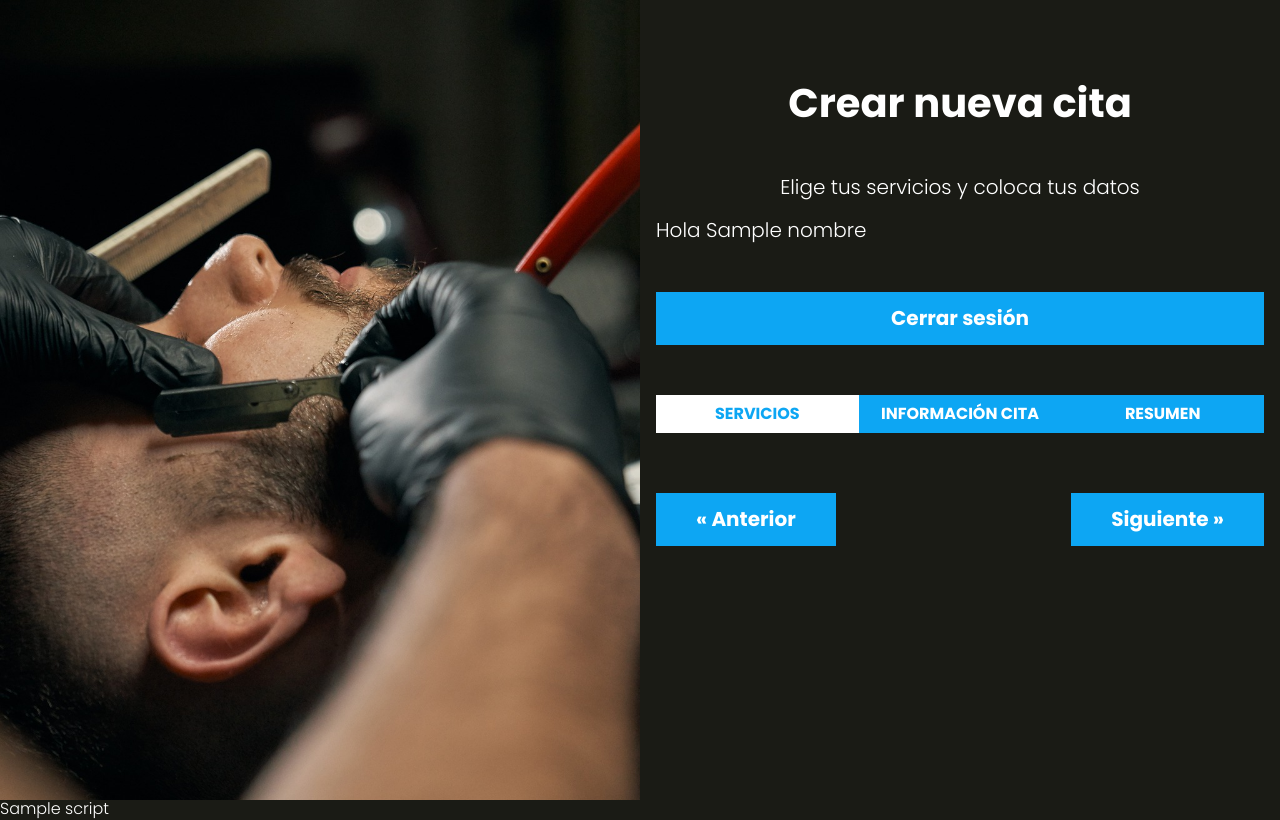
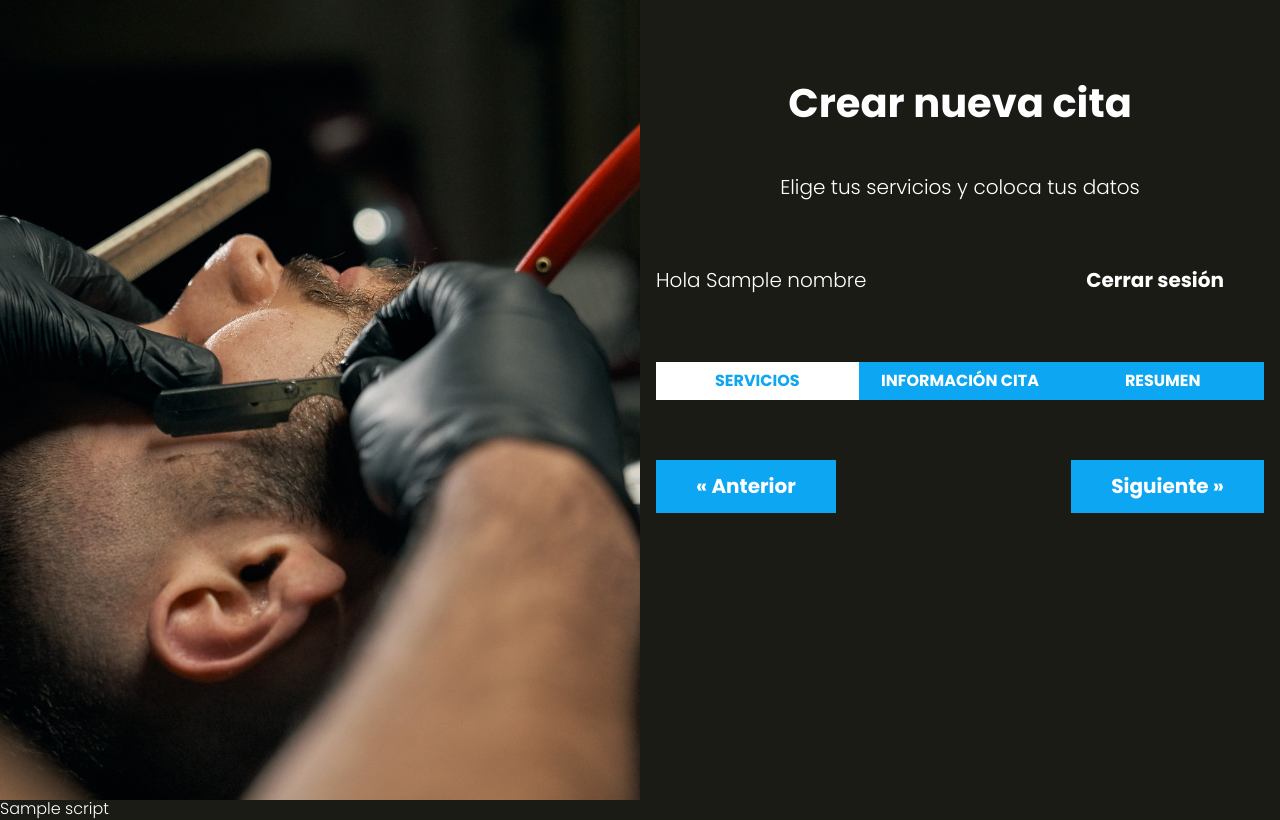
Before and after one commit to AlanMartinezDev/AppSalon, a PHP site: the page made by views/cita/index.php in a window 1280 px wide. Run offline with PHP 8.4, Linux system fonts and the light colour scheme; the template is opened without the code that fills it: most values are stand-ins (such as "Sample title", 1, 10 or a date in 2020).

Commit message:
Estilos de cerrar sesión

```diff
--- a/src/scss/layout/_ui.scss
+++ b/src/scss/layout/_ui.scss
@@ -25,3 +25,18 @@
         padding: 3rem 0;
     }
 }
+
+.barra {
+    margin: v.$separacion 0;
+
+    @include m.tablet {
+        display: flex;
+        justify-content: space-between;
+        align-items: center;
+    }
+
+    .boton {
+        @include m.boton(v.$negro, v.$blanco);
+        margin: 0;
+    }
+}
```
Also changed, not shown: public/build/css/app.css, 1 other file.
